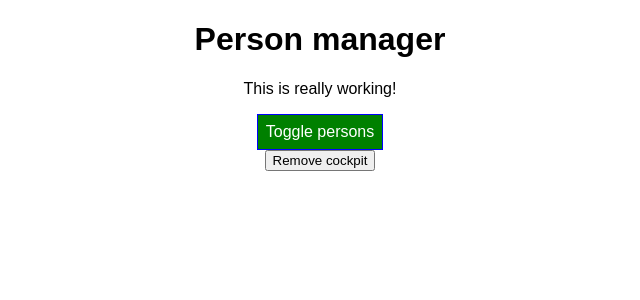
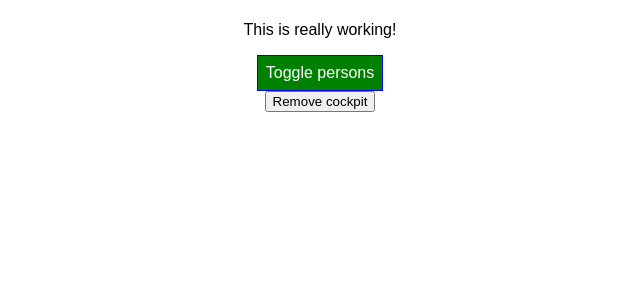
Before and after one commit to giorgiofrittoli/react-complete-guide, a React (Create React App) app: page / in a window 1280 px wide. Shown: the top 300 px of the page, without its empty margins (320-960 px from the left). Built offline with nearby package versions, Linux system fonts and the light colour scheme.

Commit message:
hoc function

```diff
--- a/src/containers/App.js
+++ b/src/containers/App.js
@@ -1,8 +1,9 @@
 import React, { Component } from 'react';
-import styles from './App.module.css';
+import classes from './App.module.css';
 import Persons from '../components/Persons/Persons';
 import Cockpit from "../components/Cockpit/Cockpit";
-import WithClass from "../hoc/WithClass";
+import Aux from "../hoc/Aux";
+import withClass from "../hoc/withClass";
 
 class App extends Component {
 
@@ -81,7 +82,7 @@
       /> : null;
 
     return (
-      <WithClass classes={styles.App}>
+      <Aux>
         {this.state.showCockpit ?
           <Cockpit
             title={this.props.title}
@@ -92,10 +93,10 @@
           : null}
         <button onClick={() => this.setState({ showCockpit: false })} >Remove cockpit</button>
         { persons}
-      </WithClass >
+      </Aux >
     );
     // return React.createElement('div', {className: 'App'}, React.createElement('h1', null, 'Does this work now?'));
   }
 }
 
-export default App;
+export default withClass(App, classes.App);
--- a/src/hoc/WithClass.js
+++ b/src/hoc/WithClass.js
@@ -1,9 +1,11 @@
 import React from "react";
 
-const withClass = props => (
-    <div className={props.classes}>
-        {props.children}
-    </div>
-);
+const withClass = (WrappedComponent, className) => {
+    return props => (
+        <div className={className}>
+            <WrappedComponent />
+        </div>
+    );
+}
 
 export default withClass;
```
